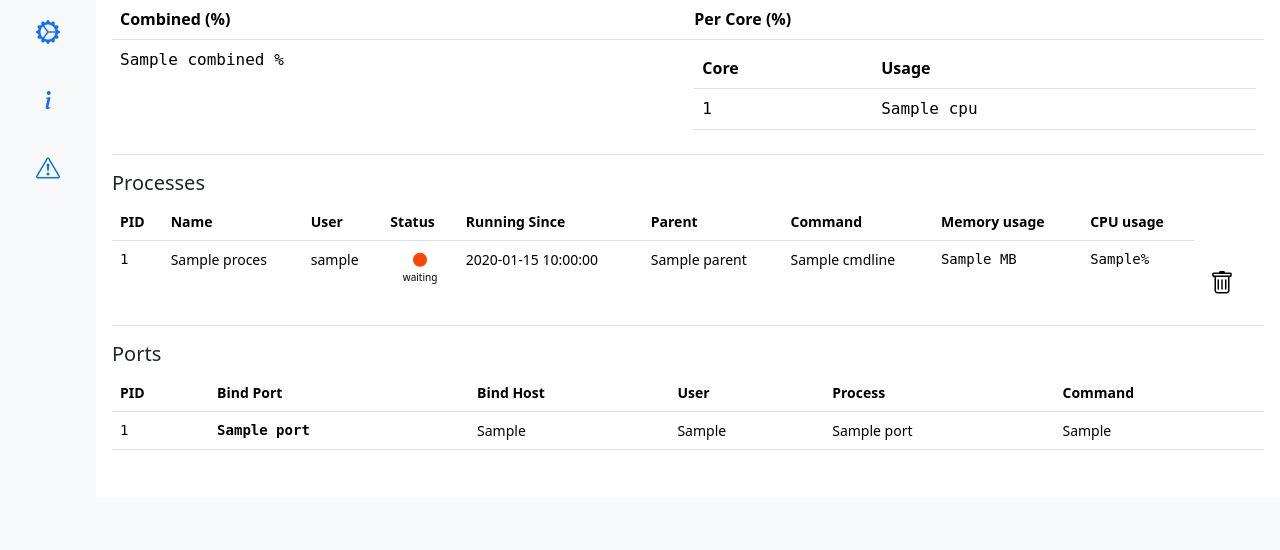
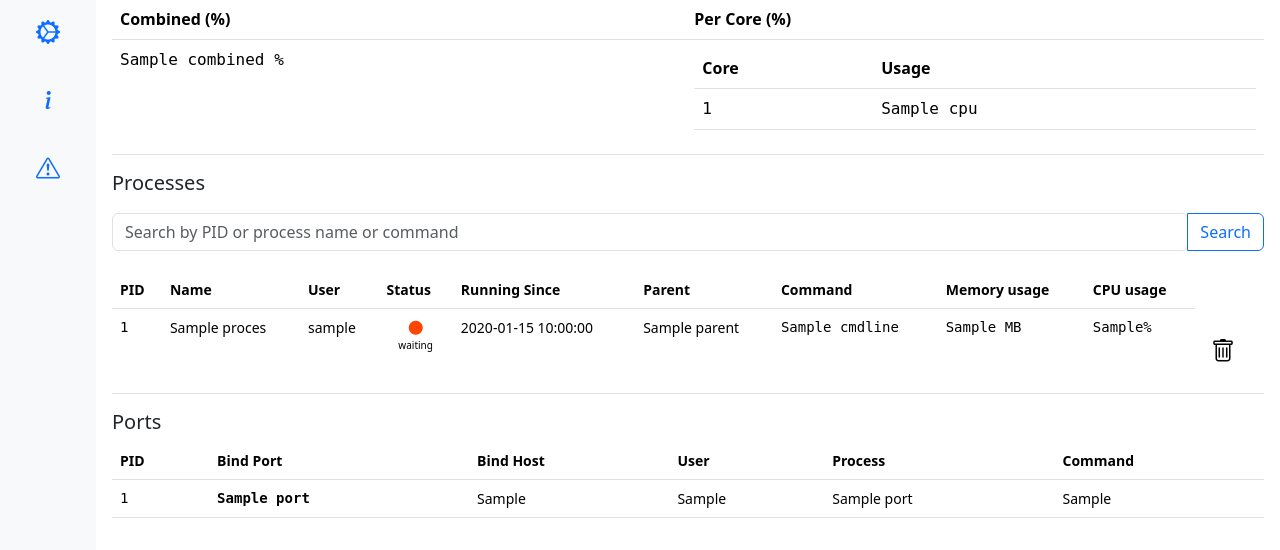
Before and after one commit to amithkoujalgi/sys-stats, a FastAPI app: template sys_stats/templates/index.html in a window 1280 px wide. Shown: the part 302-852 px from the top of the page. Before the commit the page ends 752 px from the top, so only its background shows below. Run offline with FastAPI, Linux system fonts and the light colour scheme; the template is opened without the code that fills it: most values are stand-ins (such as "Sample title", 1, 10 or a date in 2020); parts of the project's set-up code (start-up, migrations or seed data) failed here and were passed over.

Commit message:
UI updates

```diff
--- a/sys_stats/templates/index.html
+++ b/sys_stats/templates/index.html
@@ -26,7 +26,8 @@
         <div class="col-sm-auto bg-light sticky-top">
             <div class="d-flex flex-sm-column flex-row flex-nowrap bg-light align-items-center sticky-top">
                 <a href="#" class="d-block p-3 link-dark text-decoration-none" title="" data-bs-toggle="tooltip"
-                   data-bs-placement="right" data-bs-original-title="Sys Stats" style="padding-top: 30px !important; padding-bottom: 30px !important;">
+                   data-bs-placement="right" data-bs-original-title="Sys Stats"
+                   style="padding-top: 30px !important; padding-bottom: 30px !important;">
                     <i class="bi-clipboard-heart fs-1"></i>
                 </a>
                 <ul class="nav nav-pills nav-flush flex-sm-column flex-row flex-nowrap mb-auto mx-auto text-center justify-content-between w-100 px-3 align-items-center">
@@ -61,7 +62,8 @@
                         </a>
                     </li>
                     <li>
-                        <a href="https://github.com/amithkoujalgi/sys-stats/issues" class="nav-link py-3 px-2" title="" data-bs-toggle="tooltip"
+                        <a href="https://github.com/amithkoujalgi/sys-stats/issues" class="nav-link py-3 px-2" title=""
+                           data-bs-toggle="tooltip"
                            data-bs-placement="right" data-bs-original-title="Report issues" target="_blank">
                             <i class="bi-exclamation-triangle fs-1"></i>
                         </a>
@@ -144,6 +146,12 @@
             {% endif %}
             {% if processes %}
             <h5>Processes</h5>
+            <div class="input-group search-bar">
+                <input type="search" class="form-control rounded" placeholder="Search by PID or process name or command"
+                       aria-label="Search"
+                       aria-describedby="search-addon"/>
+                <button type="button" class="btn btn-outline-primary">Search</button>
+            </div>
             <table class="process-list table w-auto small">
                 <thead>
                 <tr>
@@ -214,7 +222,10 @@
                     </td>
                     <td>{{ process.running_since }}</td>
                     <td>{{ process.parent }}</td>
-                    <td class="contained">{{ process.cmdline }}</td>
+                    <td class="contained expandable-cell" style="font-family: monospace" data-bs-toggle="tooltip"
+                        data-bs-placement="top" data-bs-original-title="{{ process.cmdline }}">
+                        {{ process.cmdline }}
+                    </td>
                     <td style="font-family: monospace">{{ process.memory_usage }} MB</td>
                     <td style="font-family: monospace">{{ process.cpu_usage }}%</td>
                     <td>
--- a/sys_stats/templates/index.js
+++ b/sys_stats/templates/index.js
@@ -3,6 +3,17 @@
 $(function () {
     $('[data-bs-toggle="tooltip"]').tooltip();
 })
+$(document).ready(function () {
+    $('.expandable-cell').click(function () {
+        let $cell = $(this);
+        let isExpanded = $cell.hasClass('expanded');
+        if (isExpanded) {
+            $cell.removeClass('expanded');
+        } else {
+            $cell.addClass('expanded');
+        }
+    });
+});
 
 $(document).on('click', '.kill-process', function () {
     if (confirm('Are you sure you want to kill this process?')) {
--- a/sys_stats/templates/style.css
+++ b/sys_stats/templates/style.css
@@ -15,8 +15,25 @@
     font-size: 1.5rem !important;
 }
 
-.gh-link{
-float:right;
+.expandable-cell {
+    max-width: 150px;
+    white-space: nowrap;
+    overflow: hidden;
+    text-overflow: ellipsis;
+    cursor: pointer;
+}
+
+.expanded {
+    white-space: normal;
+}
+
+.search-bar {
+    padding-top: 10px;
+    padding-bottom: 20px;
+}
+
+.gh-link {
+    float: right;
 }
 
 .process-list {
```
